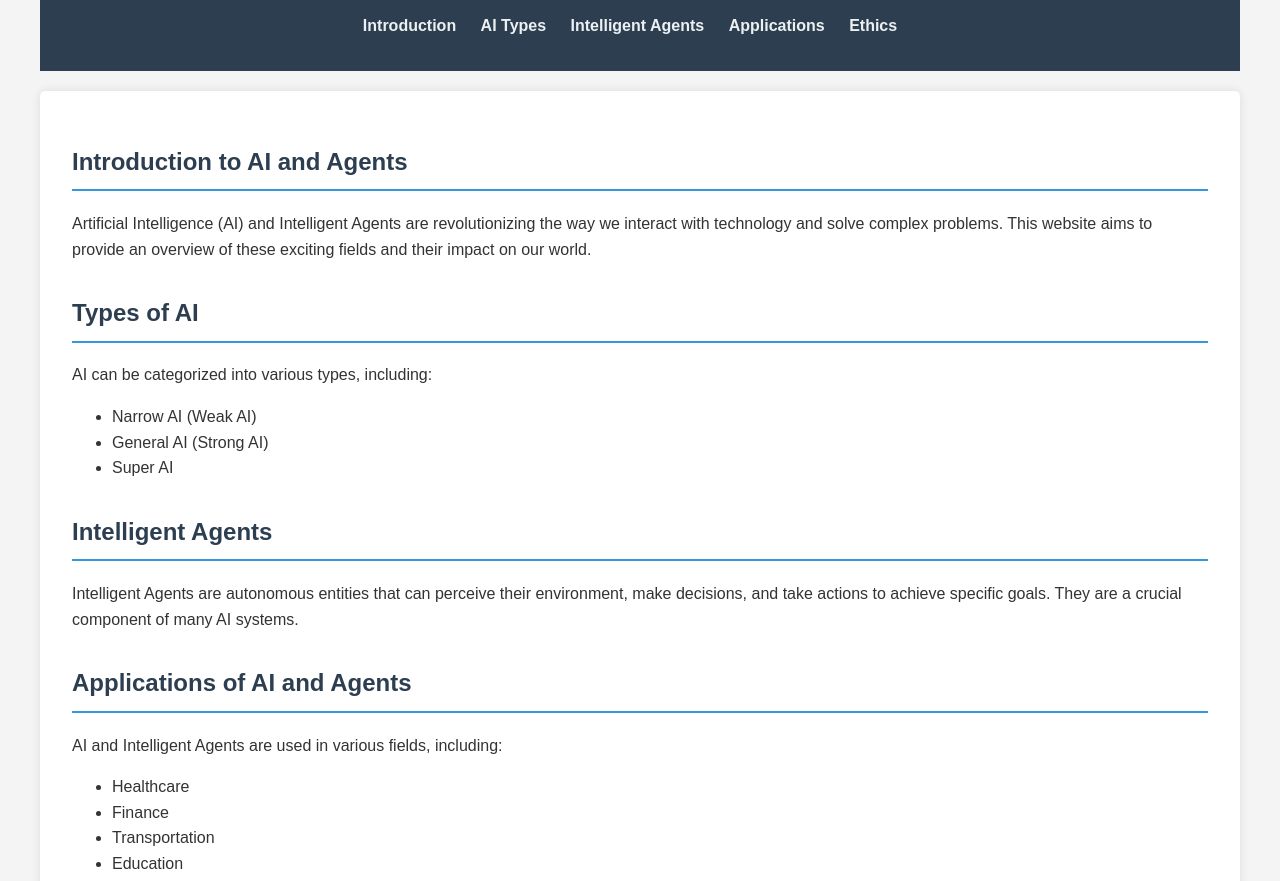
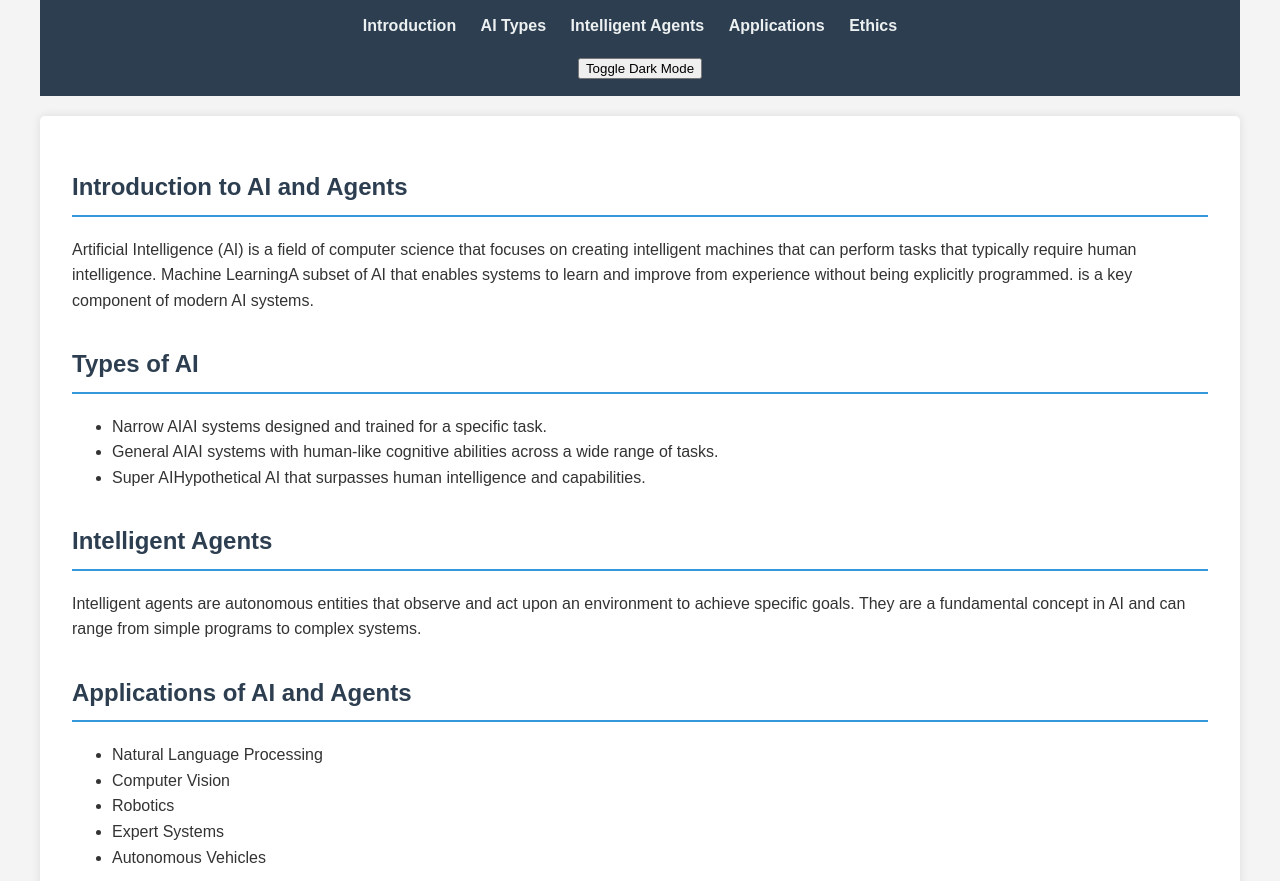
Before and after one commit to Axle-Bucamp/littleProject, a plain HTML site: page index.html in a window 1280 px wide. Shown: the part 70-951 px from the top of the page. Drawn offline with Linux system fonts and the light colour scheme.

Commit message:
Create index.html with JavaScript functionality

```diff
--- a/index.html
+++ b/index.html
@@ -3,7 +3,7 @@
 <head>
     <meta charset="UTF-8">
     <meta name="viewport" content="width=device-width, initial-scale=1.0">
-    <title>AI and Agents Website</title>
+    <title>AI and Agents</title>
     <link rel="stylesheet" href="styles.css">
 </head>
 <body>
@@ -18,44 +18,43 @@
                 <li><a href="#ethics">Ethics</a></li>
             </ul>
         </nav>
+        <button onclick="toggleDarkMode()">Toggle Dark Mode</button>
     </header>
 
     <main>
         <section id="introduction">
             <h2>Introduction to AI and Agents</h2>
-            <p>Artificial Intelligence (AI) and Intelligent Agents are revolutionizing the way we interact with technology and solve complex problems. This website aims to provide an overview of these exciting fields and their impact on our world.</p>
+            <p>Artificial Intelligence (AI) is a field of computer science that focuses on creating intelligent machines that can perform tasks that typically require human intelligence. <span class="ai-term">Machine Learning<span class="tooltip">A subset of AI that enables systems to learn and improve from experience without being explicitly programmed.</span></span> is a key component of modern AI systems.</p>
         </section>
 
         <section id="ai-types">
             <h2>Types of AI</h2>
-            <p>AI can be categorized into various types, including:</p>
             <ul>
-                <li>Narrow AI (Weak AI)</li>
-                <li>General AI (Strong AI)</li>
-                <li>Super AI</li>
+                <li><span class="ai-term">Narrow AI<span class="tooltip">AI systems designed and trained for a specific task.</span></span></li>
+                <li><span class="ai-term">General AI<span class="tooltip">AI systems with human-like cognitive abilities across a wide range of tasks.</span></span></li>
+                <li><span class="ai-term">Super AI<span class="tooltip">Hypothetical AI that surpasses human intelligence and capabilities.</span></span></li>
             </ul>
         </section>
 
         <section id="intelligent-agents">
             <h2>Intelligent Agents</h2>
-            <p>Intelligent Agents are autonomous entities that can perceive their environment, make decisions, and take actions to achieve specific goals. They are a crucial component of many AI systems.</p>
+            <p>Intelligent agents are autonomous entities that observe and act upon an environment to achieve specific goals. They are a fundamental concept in AI and can range from simple programs to complex systems.</p>
         </section>
 
         <section id="applications">
             <h2>Applications of AI and Agents</h2>
-            <p>AI and Intelligent Agents are used in various fields, including:</p>
             <ul>
-                <li>Healthcare</li>
-                <li>Finance</li>
-                <li>Transportation</li>
-                <li>Education</li>
-                <li>Entertainment</li>
+                <li>Natural Language Processing</li>
+                <li>Computer Vision</li>
+                <li>Robotics</li>
+                <li>Expert Systems</li>
+                <li>Autonomous Vehicles</li>
             </ul>
         </section>
 
         <section id="ethics">
-            <h2>Ethics and Future Implications</h2>
-            <p>As AI and Intelligent Agents become more advanced, it's crucial to consider the ethical implications and potential future impacts on society, work, and human interaction.</p>
+            <h2>AI Ethics and Implications</h2>
+            <p>As AI becomes more prevalent, it's crucial to consider the ethical implications and potential impacts on society. Key concerns include privacy, bias, job displacement, and the long-term effects of AI on human cognition and behavior.</p>
         </section>
     </main>
 
@@ -63,6 +62,8 @@
         <p>&copy; 2023 AI and Agents Website. All rights reserved.</p>
     </footer>
 
+    <button id="backToTop" onclick="scrollToTop()" style="display: none;">Back to Top</button>
+
     <script src="script.js"></script>
 </body>
 </html>
```
